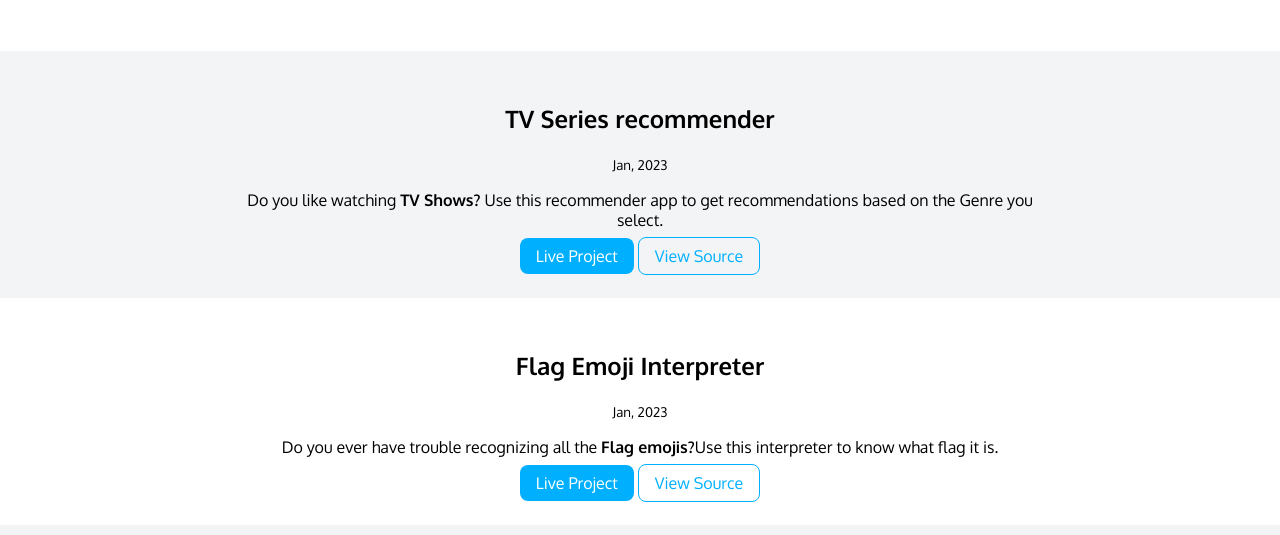
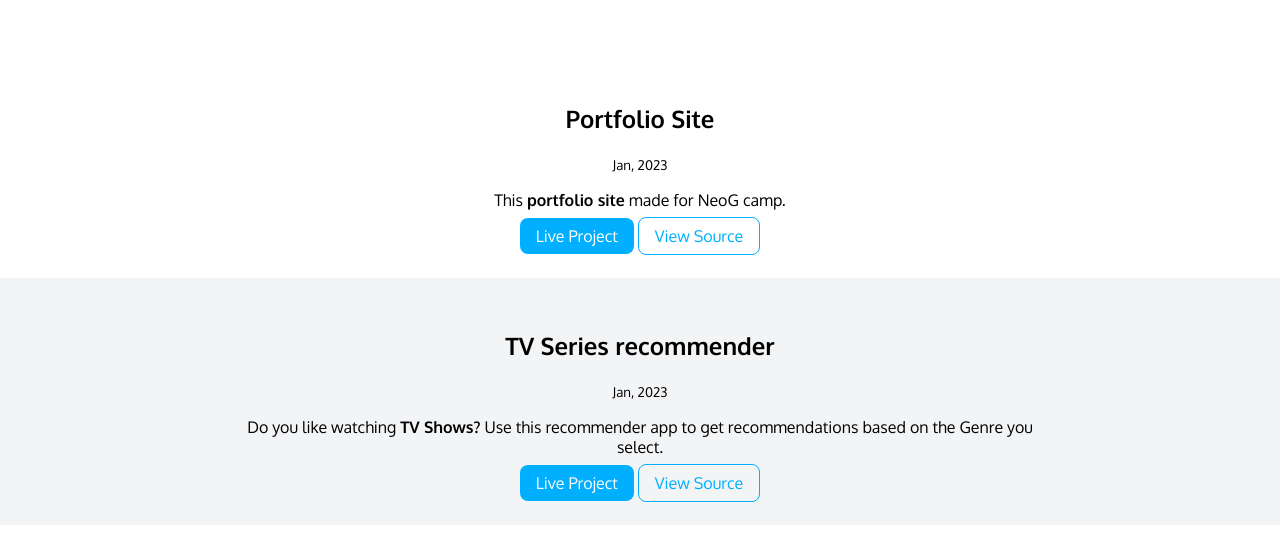
Before and after one commit to abhikrni/level-zero-portfolio, a plain HTML site: page projects.html in a window 1280 px wide. Shown: the part 265-800 px from the top of the page. Drawn offline with Linux system fonts and the light colour scheme.

Commit message:
add portfolio site to projects section

```diff
--- a/projects.html
+++ b/projects.html
@@ -27,6 +27,15 @@
     <header class="hero">
         <h1 class="hero-heading">see my <span class="heading-inverted"> code</span></h1>
     </header>
+        <section class="section">
+            <div class="container container-center">
+                <h1>Portfolio Site</h1>
+                <small>Jan, 2023</small>
+                <p>This <strong>portfolio site</strong> made for NeoG camp.</p>
+                <a class="link link-primary" href="https://abhishekkulkarni.netlify.app/" target="_blank">Live Project<a>
+                <a class="link link-secondary" href="https://github.com/abhikrni/level-zero-portfolio/" target="_blank">View Source<a>
+            </div>
+        </section>
 
         <section class="section ow">
             <div class="container container-center">
```
